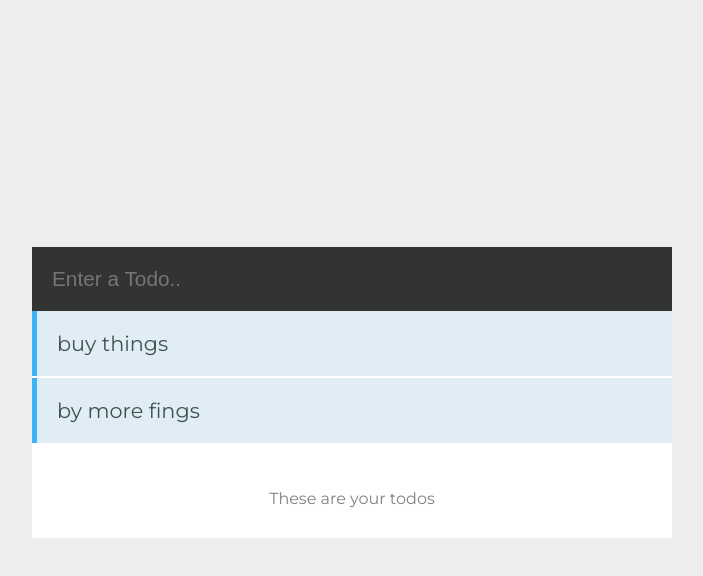
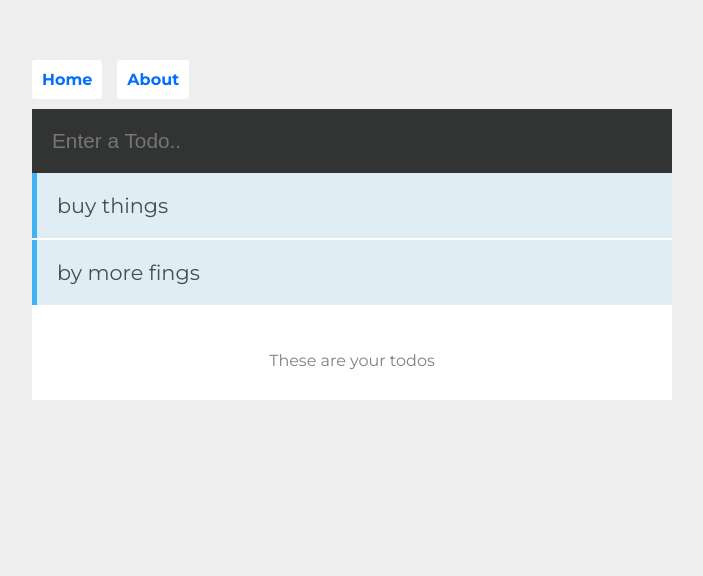
Before and after one commit to bdurb/fun-with-vue, a Vue app: page /#/ in a window 1280 px wide. Shown: the top 576 px of the page, without its empty margins (288-991 px from the left). Built offline with nearby package versions, Linux system fonts and the light colour scheme; a small style sheet from the web is missing.

Commit message:
added about component, set up router, and commented out todos import into app.vue as its not necessary with the router setup

```diff
--- a/src/App.vue
+++ b/src/App.vue
@@ -1,17 +1,22 @@
 <template>
   <div id="app">
-    <Todos />
+    <nav>
+      <router-link to='/'>Home</router-link>
+      <router-link to='/about'>About</router-link>
+    </nav>
+
+    <router-view />
   </div>
 </template>
 
 <script>
-import Todos from './components/Todos.vue'
+// import Todos from './components/Todos.vue'
 
 export default {
   name: 'app',
-  components: {
-    Todos
-  }
+  // components: {
+  //   Todos
+  // }
 }
 </script>
 
@@ -24,7 +29,7 @@
   display: grid;
   grid-template-rows: auto;
   justify-items: center;
-  align-items: center;
+  padding-top: 50px;
 }
 body, html {
   margin: 0;
@@ -33,4 +38,18 @@
 #app {
     width: 50%;
 }
+
+nav {
+  padding: 20px 20px 20px 0;
+}
+
+nav a {
+  padding: 10px;
+  text-decoration: none;
+  background: #fff;
+  border-radius: 3px;
+  color: rgb(0, 110, 255);
+  font-weight: bold;
+  margin-right: 15px;
+}
 </style>
--- /dev/null
+++ b/src/components/About.vue
@@ -0,0 +1,6 @@
+<template>
+  <div class="about">
+    <h1>This is an About page</h1>
+    <p>Stuff and other things and Junk</p>
+  </div>
+</template>
--- a/src/main.js
+++ b/src/main.js
@@ -1,10 +1,13 @@
 import Vue from 'vue'
 import App from './App.vue'
-import VeeValidate from 'vee-validate';
+import router from './router'
+import VeeValidate from 'vee-validate'
+
 
 Vue.use(VeeValidate)
 Vue.config.productionTip = false
 
 new Vue({
+  router,
   render: h => h(App),
 }).$mount('#app')
--- /dev/null
+++ b/src/router.js
@@ -0,0 +1,21 @@
+import Vue from 'vue'
+import Router from 'vue-router'
+import Todos from './components/Todos.vue'
+import About from './components/About.vue'
+
+Vue.use(Router)
+
+export default new Router({
+  routes: [
+    {
+      path: '/',
+      name: 'todos',
+      component: Todos
+    },
+    {
+      path: '/about',
+      name: 'about',
+      component: About
+    }
+  ]
+})
```
